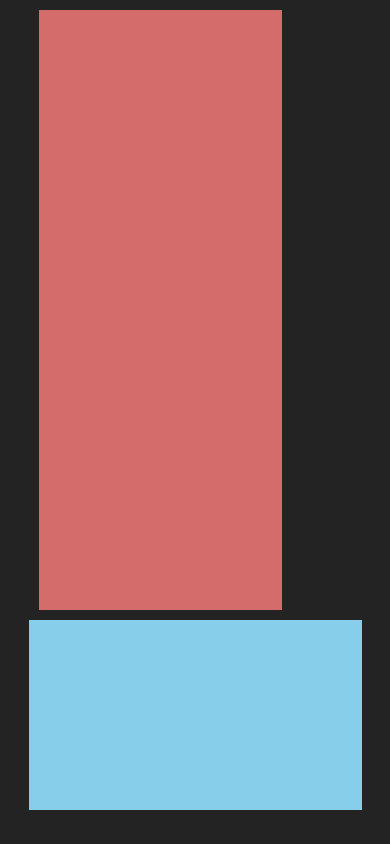
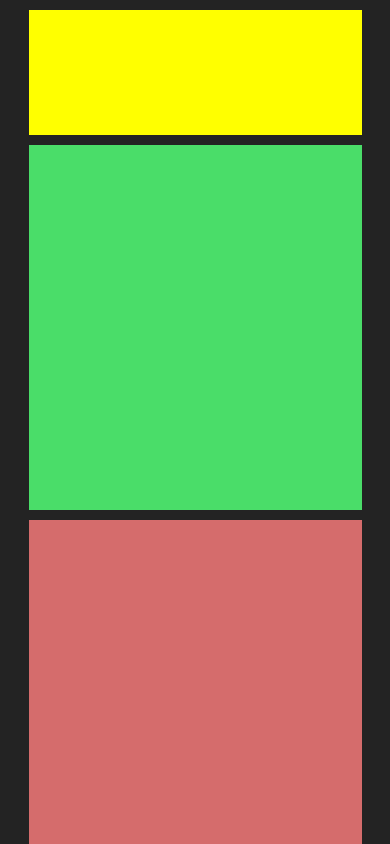
Before and after one commit to hakbar0/Crypto-Companion, a React (Create React App) app: page / in a window 390 px wide. Shown: the top 844 px of the page. Built offline with nearby package versions, Linux system fonts and the light colour scheme.

Commit message:
Made a dynamic homepage layout.

```diff
--- a/src/components/App.js
+++ b/src/components/App.js
@@ -1,7 +1,7 @@
 import React, { Component } from 'react';
 import { BrowserRouter, Route, Switch } from 'react-router-dom';
 import Homepage from './Homepage';
-import '../styles/App.css';
+
 
 
 class App extends Component {
--- a/src/components/Homepage.js
+++ b/src/components/Homepage.js
@@ -1,4 +1,5 @@
 import React from 'react';
+import '../styles/Homepage.css';
 
 const Homepage = () => {
   return (
--- a/src/styles/App.css
+++ b/src/styles/Homepage.css
@@ -14,13 +14,13 @@ body {
   margin: 0 auto;
   flex-wrap: wrap;
   background: #232323;
+  justify-content: space-between;
 }
 
 .main{
   width: 73%;
   height: 600px;
   background: #d56c6c;
-  margin-left: 10px;
 
 }
 .nested-items {
@@ -47,3 +47,15 @@ body {
   height: 190px;
   background: skyblue;
 }
+
+@media all and (max-width: 640px) {
+  .main, .footer {
+    width: 100%;
+    margin-top: 10px;
+    margin-left: 0px;
+  }
+  .nested-items {
+    height: 500px;
+    width: 100%;
+  }
+}
```
Also changed, not shown: src/styles/navbar.css (deleted, +0 -28 lines).
